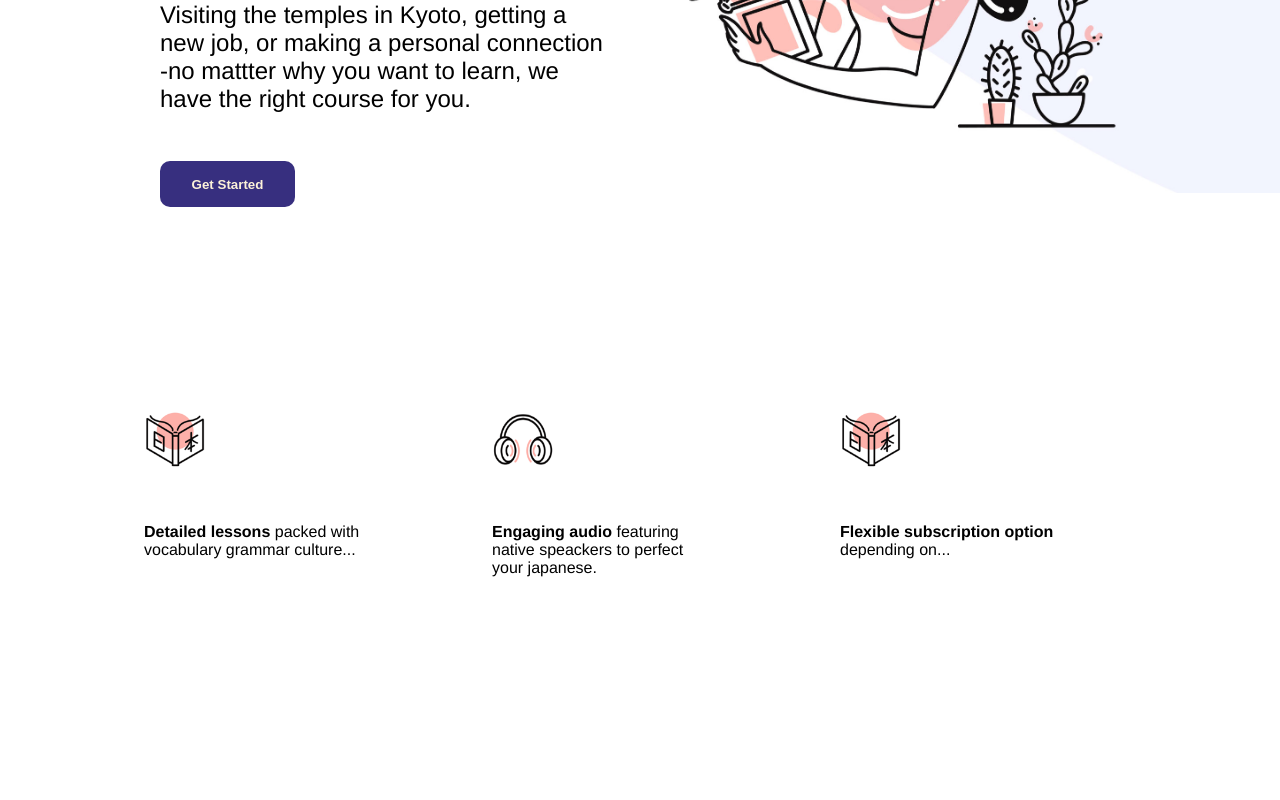
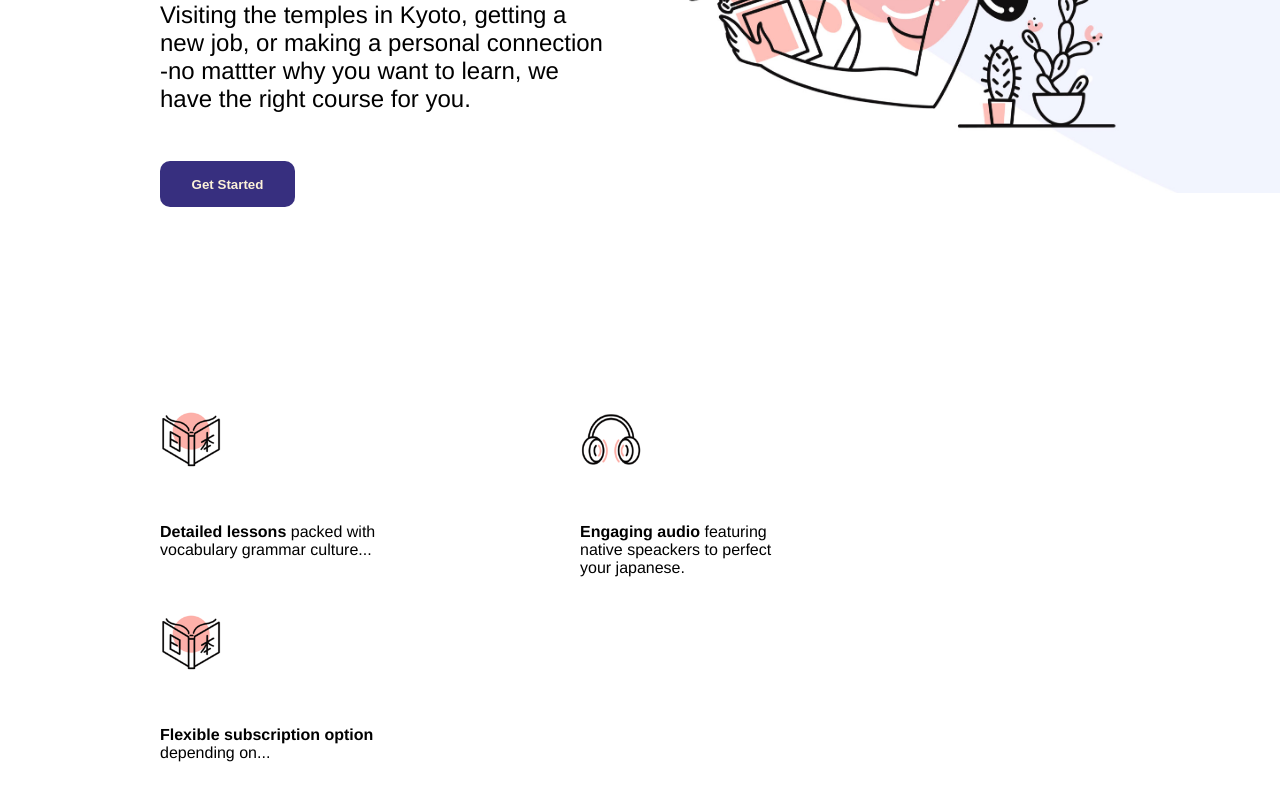
Before and after one commit to Pierre-LouisDeu/blinguage-landing-page, a Next.js app: page / in a window 1280 px wide. Shown: the part 386-1186 px from the top of the page. Before the commit the page ends 1139 px from the top, so only its background shows below. Built offline with nearby package versions, Linux system fonts and the light colour scheme.

Commit message:
fix: fix minor issues

```diff
--- a/styles/Home.module.scss
+++ b/styles/Home.module.scss
@@ -116,9 +116,9 @@
 }
 
 .courses {
-  display: flex;
-  margin: 20vh 0;
-  padding: 0 10vh;
+  @include container;
+  margin: 20vh 12vh;
+  padding-right: 20rem;
 }
 
 .courseSection {
```
